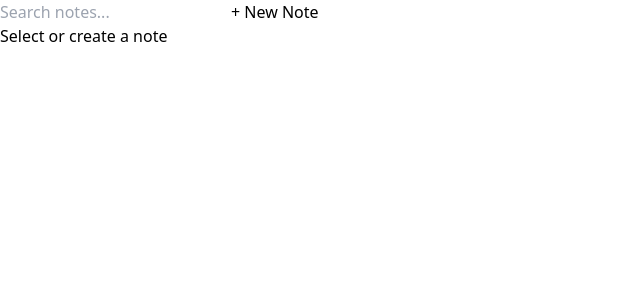
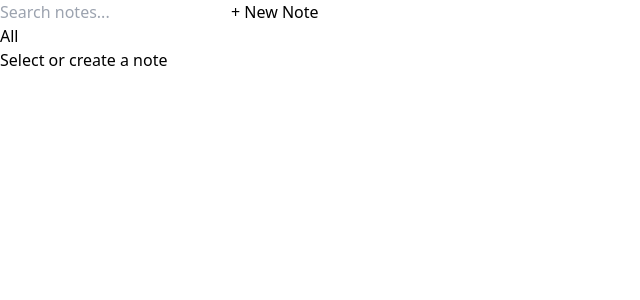
Before and after one commit to Vaisakhhhhh/My-Notes, a React (Vite) app: page / in a window 1280 px wide. Shown: the top 300 px of the page, without its empty margins (0-640 px from the left). Built offline with nearby package versions, Linux system fonts and the light colour scheme.

Commit message:
Add tag filtering and sorting functionality

```diff
--- a/src/App.tsx
+++ b/src/App.tsx
@@ -8,15 +8,24 @@ function App() {
   const [activeNoteId, setActiveNoteId] = useState<string | null>(null);
   const [search, setSearch] = useState("");
   const { notes, setNotes } = useNotes();
+  const [selectedTag, setSelectedTag] = useState<string | null>(null);
 
   const activeNote = notes.find(n => n.id === activeNoteId) || null;
 
   const searchTerm = search.toLowerCase();
 
-  const filteredNotes = notes.filter(note =>
-    note.title.toLowerCase().includes(searchTerm) ||
-    note.content.toLowerCase().includes(searchTerm)
-  );
+  const filteredNotes = notes
+    .filter(note => {
+      const matchesSearch =
+        note.title.toLowerCase().includes(searchTerm) ||
+        note.content.toLowerCase().includes(searchTerm);
+
+      const matchesTag =
+        !selectedTag || note.tags.includes(selectedTag);
+
+      return matchesSearch && matchesTag;
+    })
+    .sort((a, b) => b.updatedAt - a.updatedAt);
 
   const createNote = () => {
     const newNote: Note = {
@@ -57,10 +66,12 @@ function App() {
         notes={filteredNotes}
         activeNoteId={activeNoteId}
         search={search}
+        selectedTag={selectedTag}
         onSearchNote={setSearch}
         onSelectNote={setActiveNoteId}
         onCreateNote={createNote}
         onDeleteNote={deleteNote}
+        onSelectTag={setSelectedTag}
       />
       <NoteEditor
         note={activeNote}
--- a/src/components/notes/NoteEditor.tsx
+++ b/src/components/notes/NoteEditor.tsx
@@ -64,7 +64,10 @@ function NoteEditor({ note, onUpdateNote }: Props) {
                 onChange={(e) =>
                     onUpdateNote({
                         ...note,
-                        tags: e.target.value.split(",").map(t => t.trim()),
+                        tags: e.target.value
+                            .split(",")
+                            .map(t => t.trim())
+                            .filter(t => t.length > 0),
                         updatedAt: Date.now(),
                     })
                 }
--- a/src/components/notes/NotesList.tsx
+++ b/src/components/notes/NotesList.tsx
@@ -4,20 +4,24 @@ type Props = {
     notes: Note[];
     activeNoteId: string | null;
     search: string;
+    selectedTag: string | null;
     onSearchNote: (id: string) => void;
     onSelectNote: (id: string) => void;
     onCreateNote: () => void;
     onDeleteNote: (id: string) => void;
+    onSelectTag: (tag: string | null) => void;
 };
 
 function NotesList({
     notes,
     activeNoteId,
     search,
+    selectedTag,
     onSearchNote,
     onSelectNote,
     onCreateNote,
     onDeleteNote,
+    onSelectTag,
 }: Props) {
     return (
         <div className="w-1/3 max-w-sm h-screen border-r border-gray-700 p-4 overflow-hidden">
@@ -35,6 +39,27 @@ function NotesList({
             >
                 + New Note
             </button>
+
+            <div className="flex flex-wrap gap-2 mb-3">
+                <button
+                    onClick={() => onSelectTag(null)}
+                    className={`px-2 py-1 rounded ${selectedTag === null ? "bg-blue-500" : "bg-gray-700"
+                        }`}
+                >
+                    All
+                </button>
+
+                {[...new Set(notes.flatMap(note => note.tags))].map(tag => (
+                    <button
+                        key={tag}
+                        onClick={() => onSelectTag(tag)}
+                        className={`px-2 py-1 rounded ${selectedTag === tag ? "bg-blue-500" : "bg-gray-700"
+                            }`}
+                    >
+                        {tag}
+                    </button>
+                ))}
+            </div>
 
             <div className="space-y-2">
                 {notes.map(note => (
```
